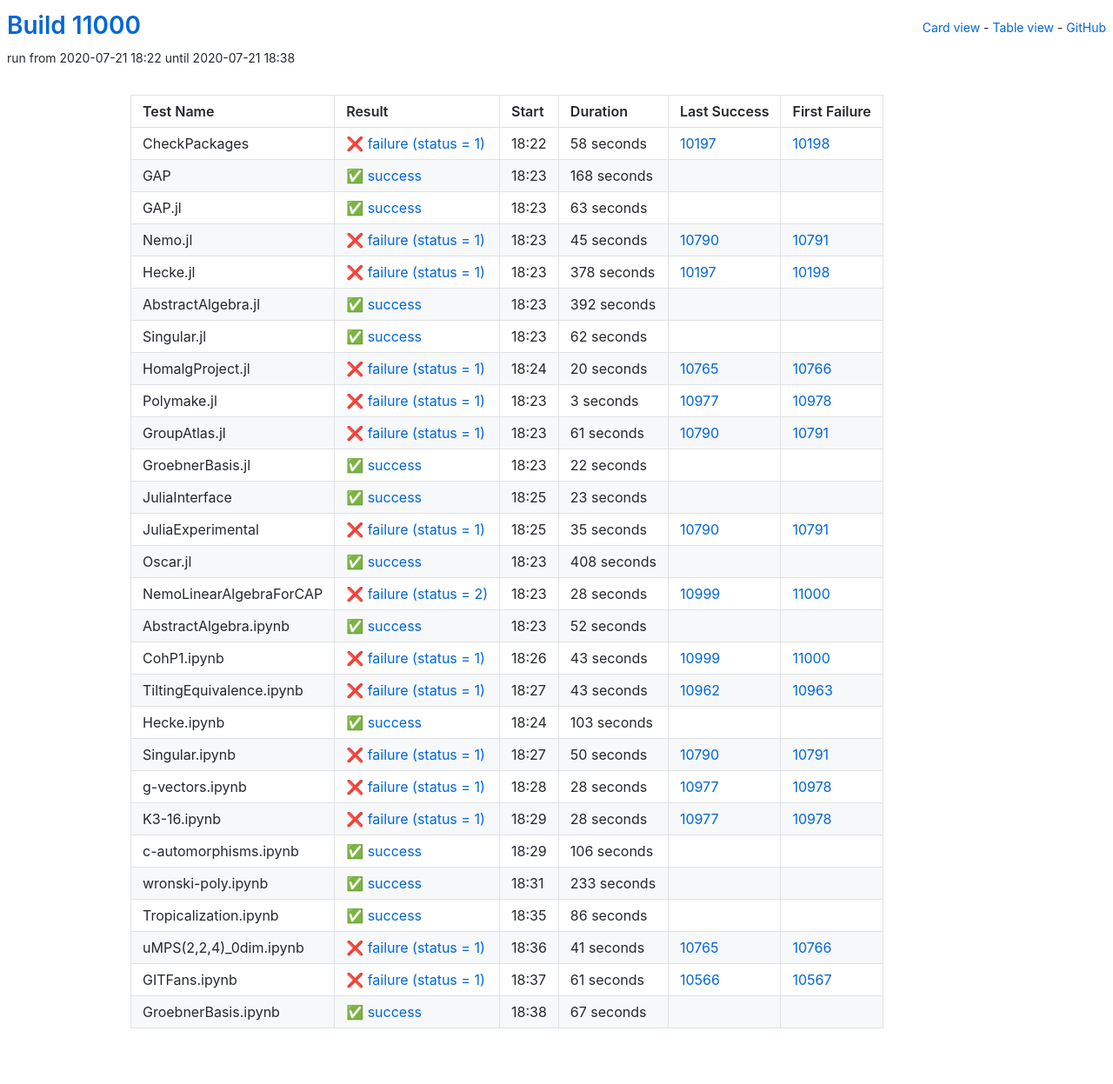
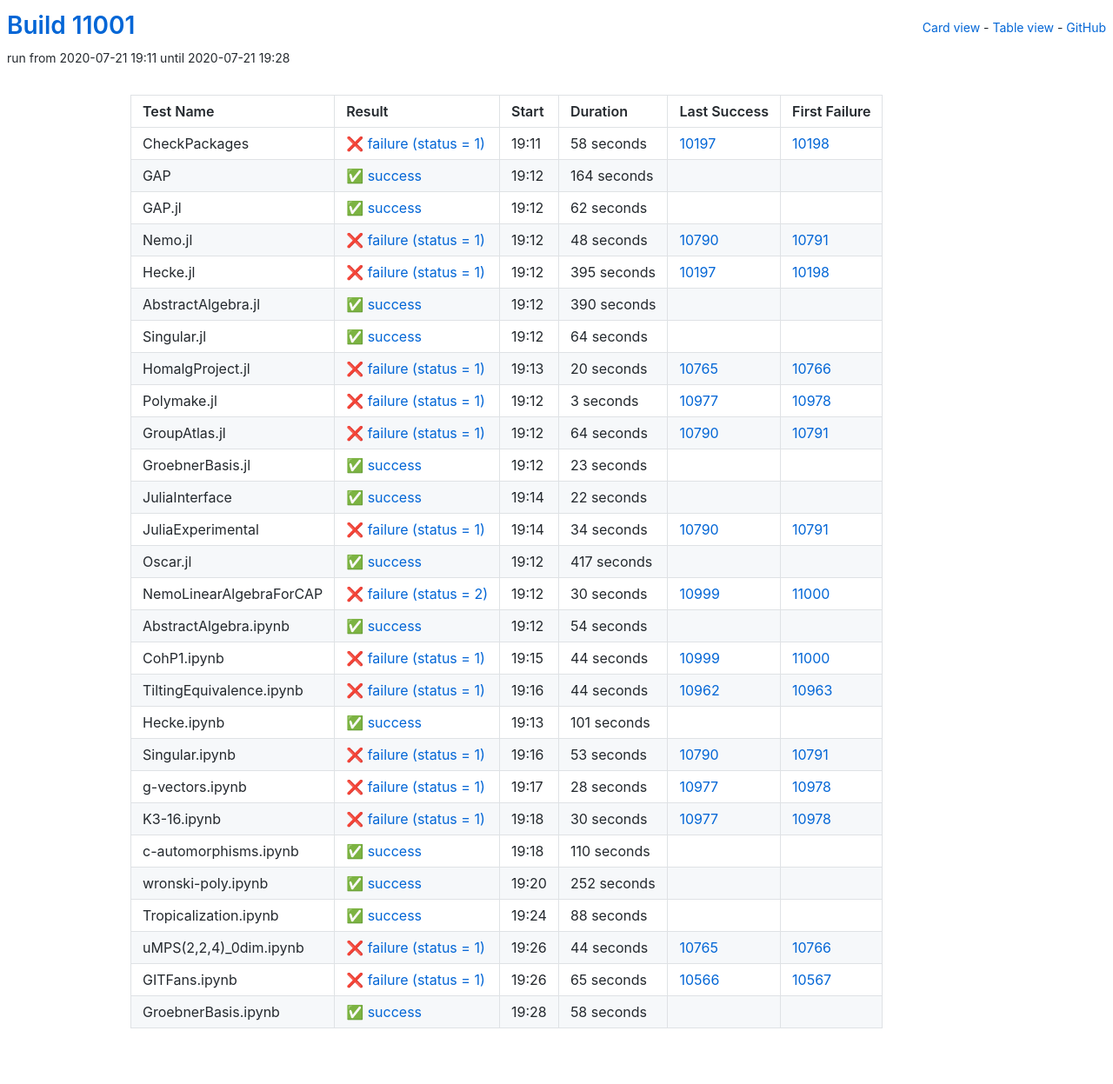
Before and after one commit to oscar-system/oscar-ci-status, a Jekyll site: the page built from table.html, in a window 1280 px wide. Shown: the whole page at 87% size. Built offline with Jekyll 4.4.1, drawn with Linux system fonts in a browser that asks for light colours.

Commit message:
Build #11001

```diff
--- a/_data/ci.yml
+++ b/_data/ci.yml
@@ -1,6 +1,6 @@
 ---
-build: 11000
-build_url: https://oscarci.mathematik.uni-kl.de/job/oscar/11000/
+build: 11001
+build_url: https://oscarci.mathematik.uni-kl.de/job/oscar/11001/
 job: oscar
 organization: oscar-system
 repo: oscar-ci-status
@@ -8,8 +8,8 @@
 tests:
 - name: CheckPackages
   id: checkpackages
-  log: https://oscarci.mathematik.uni-kl.de/job/oscar/11000/artifact/logs/build-11000/CheckPackages.log
-  start: 2020-07-21 18:22
+  log: https://oscarci.mathematik.uni-kl.de/job/oscar/11001/artifact/logs/build-11001/CheckPackages.log
+  start: 2020-07-21 19:11
   success: false
   exitcode: 1
   status: failure
@@ -20,68 +20,20 @@
   first_failure_url: https://oscarci.mathematik.uni-kl.de/job/oscar/10198/
 - name: GAP
   id: gap
-  log: https://oscarci.mathematik.uni-kl.de/job/oscar/11000/artifact/logs/build-11000/GAP.log
-  start: 2020-07-21 18:23
+  log: https://oscarci.mathematik.uni-kl.de/job/oscar/11001/artifact/logs/build-11001/GAP.log
+  start: 2020-07-21 19:12
   success: true
   exitcode: 0
   status: success
-  duration: 168
+  duration: 164
   last_success: false
   last_success_url:
   first_failure: false
   first_failure_url:
 - name: GAP.jl
   id: gap-jl
-  log: https://oscarci.mathematik.uni-kl.de/job/oscar/11000/artifact/logs/build-11000/GAP.jl.log
-  start: 2020-07-21 18:23
-  success: true
-  exitcode: 0
-  status: success
-  duration: 63
-  last_success: false
-  last_success_url:
-  first_failure: false
-  first_failure_url:
-- name: Nemo.jl
-  id: nemo-jl
-  log: https://oscarci.mathematik.uni-kl.de/job/oscar/11000/artifact/logs/build-11000/Nemo.jl.log
-  start: 2020-07-21 18:23
-  success: false
-  exitcode: 1
-  status: failure
-  duration: 45
-  last_success: 10790
-  last_success_url: https://oscarci.mathematik.uni-kl.de/job/oscar/10790/
-  first_failure: 10791
-  first_failure_url: https://oscarci.mathematik.uni-kl.de/job/oscar/10791/
-- name: Hecke.jl
-  id: hecke-jl
-  log: https://oscarci.mathematik.uni-kl.de/job/oscar/11000/artifact/logs/build-11000/Hecke.jl.log
-  start: 2020-07-21 18:23
-  success: false
-  exitcode: 1
-  status: failure
-  duration: 378
-  last_success: 10197
-  last_success_url: https://oscarci.mathematik.uni-kl.de/job/oscar/10197/
-  first_failure: 10198
-  first_failure_url: https://oscarci.mathematik.uni-kl.de/job/oscar/10198/
-- name: AbstractAlgebra.jl
-  id: abstractalgebra-jl
-  log: https://oscarci.mathematik.uni-kl.de/job/oscar/11000/artifact/logs/build-11000/AbstractAlgebra.jl.log
-  start: 2020-07-21 18:23
-  success: true
-  exitcode: 0
-  status: success
-  duration: 392
-  last_success: false
-  last_success_url:
-  first_failure: false
-  first_failure_url:
-- name: Singular.jl
-  id: singular-jl
-  log: https://oscarci.mathematik.uni-kl.de/job/oscar/11000/artifact/logs/build-11000/Singular.jl.log
-  start: 2020-07-21 18:23
+  log: https://oscarci.mathematik.uni-kl.de/job/oscar/11001/artifact/logs/build-11001/GAP.jl.log
+  start: 2020-07-21 19:12
   success: true
   exitcode: 0
   status: success
@@ -90,10 +42,58 @@
   last_success_url:
   first_failure: false
   first_failure_url:
+- name: Nemo.jl
+  id: nemo-jl
+  log: https://oscarci.mathematik.uni-kl.de/job/oscar/11001/artifact/logs/build-11001/Nemo.jl.log
+  start: 2020-07-21 19:12
+  success: false
+  exitcode: 1
+  status: failure
+  duration: 48
+  last_success: 10790
+  last_success_url: https://oscarci.mathematik.uni-kl.de/job/oscar/10790/
+  first_failure: 10791
+  first_failure_url: https://oscarci.mathematik.uni-kl.de/job/oscar/10791/
+- name: Hecke.jl
+  id: hecke-jl
+  log: https://oscarci.mathematik.uni-kl.de/job/oscar/11001/artifact/logs/build-11001/Hecke.jl.log
+  start: 2020-07-21 19:12
+  success: false
+  exitcode: 1
+  status: failure
+  duration: 395
+  last_success: 10197
+  last_success_url: https://oscarci.mathematik.uni-kl.de/job/oscar/10197/
+  first_failure: 10198
+  first_failure_url: https://oscarci.mathematik.uni-kl.de/job/oscar/10198/
+- name: AbstractAlgebra.jl
+  id: abstractalgebra-jl
+  log: https://oscarci.mathematik.uni-kl.de/job/oscar/11001/artifact/logs/build-11001/AbstractAlgebra.jl.log
+  start: 2020-07-21 19:12
+  success: true
+  exitcode: 0
+  status: success
+  duration: 390
+  last_success: false
+  last_success_url:
+  first_failure: false
+  first_failure_url:
+- name: Singular.jl
+  id: singular-jl
+  log: https://oscarci.mathematik.uni-kl.de/job/oscar/11001/artifact/logs/build-11001/Singular.jl.log
+  start: 2020-07-21 19:12
+  success: true
+  exitcode: 0
+  status: success
+  duration: 64
+  last_success: false
+  last_success_url:
+  first_failure: false
+  first_failure_url:
 - name: HomalgProject.jl
   id: homalgproject-jl
-  log: https://oscarci.mathematik.uni-kl.de/job/oscar/11000/artifact/logs/build-11000/HomalgProject.jl.log
-  start: 2020-07-21 18:24
+  log: https://oscarci.mathematik.uni-kl.de/job/oscar/11001/artifact/logs/build-11001/HomalgProject.jl.log
+  start: 2020-07-21 19:13
   success: false
   exitcode: 1
   status: failure
@@ -104,8 +104,8 @@
   first_failure_url: https://oscarci.mathematik.uni-kl.de/job/oscar/10766/
 - name: Polymake.jl
   id: polymake-jl
-  log: https://oscarci.mathematik.uni-kl.de/job/oscar/11000/artifact/logs/build-11000/Polymake.jl.log
-  start: 2020-07-21 18:23
+  log: https://oscarci.mathematik.uni-kl.de/job/oscar/11001/artifact/logs/build-11001/Polymake.jl.log
+  start: 2020-07-21 19:12
   success: false
   exitcode: 1
   status: failure
@@ -116,20 +116,32 @@
   first_failure_url: https://oscarci.mathematik.uni-kl.de/job/oscar/10978/
 - name: GroupAtlas.jl
   id: groupatlas-jl
-  log: https://oscarci.mathematik.uni-kl.de/job/oscar/11000/artifact/logs/build-11000/GroupAtlas.jl.log
-  start: 2020-07-21 18:23
+  log: https://oscarci.mathematik.uni-kl.de/job/oscar/11001/artifact/logs/build-11001/GroupAtlas.jl.log
+  start: 2020-07-21 19:12
   success: false
   exitcode: 1
   status: failure
-  duration: 61
+  duration: 64
   last_success: 10790
   last_success_url: https://oscarci.mathematik.uni-kl.de/job/oscar/10790/
   first_failure: 10791
   first_failure_url: https://oscarci.mathematik.uni-kl.de/job/oscar/10791/
 - name: GroebnerBasis.jl
   id: groebnerbasis-jl
-  log: https://oscarci.mathematik.uni-kl.de/job/oscar/11000/artifact/logs/build-11000/GroebnerBasis.jl.log
-  start: 2020-07-21 18:23
+  log: https://oscarci.mathematik.uni-kl.de/job/oscar/11001/artifact/logs/build-11001/GroebnerBasis.jl.log
+  start: 2020-07-21 19:12
+  success: true
+  exitcode: 0
+  status: success
+  duration: 23
+  last_success: false
+  last_success_url:
+  first_failure: false
+  first_failure_url:
+- name: JuliaInterface
+  id: juliainterface
+  log: https://oscarci.mathematik.uni-kl.de/job/oscar/11001/artifact/logs/build-11001/JuliaInterface.log
+  start: 2020-07-21 19:14
   success: true
   exitcode: 0
   status: success
@@ -138,118 +150,106 @@
   last_success_url:
   first_failure: false
   first_failure_url:
-- name: JuliaInterface
-  id: juliainterface
-  log: https://oscarci.mathematik.uni-kl.de/job/oscar/11000/artifact/logs/build-11000/JuliaInterface.log
-  start: 2020-07-21 18:25
-  success: true
-  exitcode: 0
-  status: success
-  duration: 23
-  last_success: false
-  last_success_url:
-  first_failure: false
-  first_failure_url:
 - name: JuliaExperimental
   id: juliaexperimental
-  log: https://oscarci.mathematik.uni-kl.de/job/oscar/11000/artifact/logs/build-11000/JuliaExperimental.log
-  start: 2020-07-21 18:25
+  log: https://oscarci.mathematik.uni-kl.de/job/oscar/11001/artifact/logs/build-11001/JuliaExperimental.log
+  start: 2020-07-21 19:14
   success: false
   exitcode: 1
   status: failure
-  duration: 35
+  duration: 34
   last_success: 10790
   last_success_url: https://oscarci.mathematik.uni-kl.de/job/oscar/10790/
   first_failure: 10791
   first_failure_url: https://oscarci.mathematik.uni-kl.de/job/oscar/10791/
 - name: Oscar.jl
   id: oscar-jl
-  log: https://oscarci.mathematik.uni-kl.de/job/oscar/11000/artifact/logs/build-11000/Oscar.jl.log
-  start: 2020-07-21 18:23
+  log: https://oscarci.mathematik.uni-kl.de/job/oscar/11001/artifact/logs/build-11001/Oscar.jl.log
+  start: 2020-07-21 19:12
   success: true
   exitcode: 0
   status: success
-  duration: 408
+  duration: 417
   last_success: false
   last_success_url:
   first_failure: false
   first_failure_url:
 - name: NemoLinearAlgebraForCAP
   id: nemolinearalgebraforcap
-  log: https://oscarci.mathematik.uni-kl.de/job/oscar/11000/artifact/logs/build-11000/NemoLinearAlgebraForCAP.log
-  start: 2020-07-21 18:23
+  log: https://oscarci.mathematik.uni-kl.de/job/oscar/11001/artifact/logs/build-11001/NemoLinearAlgebraForCAP.log
+  start: 2020-07-21 19:12
   success: false
   exitcode: 2
   status: failure
-  duration: 28
+  duration: 30
   last_success: 10999
   last_success_url: https://oscarci.mathematik.uni-kl.de/job/oscar/10999/
   first_failure: 11000
   first_failure_url: https://oscarci.mathematik.uni-kl.de/job/oscar/11000/
 - name: AbstractAlgebra.ipynb
   id: abstractalgebra-ipynb
-  log: https://oscarci.mathematik.uni-kl.de/job/oscar/11000/artifact/logs/build-11000/AbstractAlgebra.ipynb.log
-  start: 2020-07-21 18:23
+  log: https://oscarci.mathematik.uni-kl.de/job/oscar/11001/artifact/logs/build-11001/AbstractAlgebra.ipynb.log
+  start: 2020-07-21 19:12
   success: true
   exitcode: 0
   status: success
-  duration: 52
+  duration: 54
   last_success: false
   last_success_url:
   first_failure: false
   first_failure_url:
 - name: CohP1.ipynb
   id: cohp1-ipynb
-  log: https://oscarci.mathematik.uni-kl.de/job/oscar/11000/artifact/logs/build-11000/CohP1.ipynb.log
-  start: 2020-07-21 18:26
+  log: https://oscarci.mathematik.uni-kl.de/job/oscar/11001/artifact/logs/build-11001/CohP1.ipynb.log
+  start: 2020-07-21 19:15
   success: false
   exitcode: 1
   status: failure
-  duration: 43
+  duration: 44
   last_success: 10999
   last_success_url: https://oscarci.mathematik.uni-kl.de/job/oscar/10999/
   first_failure: 11000
   first_failure_url: https://oscarci.mathematik.uni-kl.de/job/oscar/11000/
 - name: TiltingEquivalence.ipynb
   id: tiltingequivalence-ipynb
-  log: https://oscarci.mathematik.uni-kl.de/job/oscar/11000/artifact/logs/build-11000/TiltingEquivalence.ipynb.log
-  start: 2020-07-21 18:27
+  log: https://oscarci.mathematik.uni-kl.de/job/oscar/11001/artifact/logs/build-11001/TiltingEquivalence.ipynb.log
+  start: 2020-07-21 19:16
   success: false
   exitcode: 1
   status: failure
-  duration: 43
+  duration: 44
   last_success: 10962
   last_success_url: https://oscarci.mathematik.uni-kl.de/job/oscar/10962/
   first_failure: 10963
   first_failure_url: https://oscarci.mathematik.uni-kl.de/job/oscar/10963/
 - name: Hecke.ipynb
   id: hecke-ipynb
-  log: https://oscarci.mathematik.uni-kl.de/job/oscar/11000/artifact/logs/build-11000/Hecke.ipynb.log
-  start: 2020-07-21 18:24
+  log: https://oscarci.mathematik.uni-kl.de/job/oscar/11001/artifact/logs/build-11001/Hecke.ipynb.log
+  start: 2020-07-21 19:13
   success: true
   exitcode: 0
   status: success
-  duration: 103
+  duration: 101
   last_success: false
   last_success_url:
   first_failure: false
   first_failure_url:
 - name: Singular.ipynb
   id: singular-ipynb
-  log: https://oscarci.mathematik.uni-kl.de/job/oscar/11000/artifact/logs/build-11000/Singular.ipynb.log
-  start: 2020-07-21 18:27
+  log: https://oscarci.mathematik.uni-kl.de/job/oscar/11001/artifact/logs/build-11001/Singular.ipynb.log
+  start: 2020-07-21 19:16
   success: false
   exitcode: 1
   status: failure
-  duration: 50
+  duration: 53
   last_success: 10790
   last_success_url: https://oscarci.mathematik.uni-kl.de/job/oscar/10790/
   first_failure: 10791
   first_failure_url: https://oscarci.mathematik.uni-kl.de/job/oscar/10791/
 - name: g-vectors.ipynb
   id: g-vectors-ipynb
-  log: https://oscarci.mathematik.uni-kl.de/job/oscar/11000/artifact/logs/build-11000/g-vectors.ipynb.log
-  start: 2020-07-21 18:28
+  log: https://oscarci.mathematik.uni-kl.de/job/oscar/11001/artifact/logs/build-11001/g-vectors.ipynb.log
+  start: 2020-07-21 19:17
   success: false
   exitcode: 1
   status: failure
@@ -260,84 +260,84 @@
   first_failure_url: https://oscarci.mathematik.uni-kl.de/job/oscar/10978/
 - name: K3-16.ipynb
   id: k3-16-ipynb
-  log: https://oscarci.mathematik.uni-kl.de/job/oscar/11000/artifact/logs/build-11000/K3-16.ipynb.log
-  start: 2020-07-21 18:29
+  log: https://oscarci.mathematik.uni-kl.de/job/oscar/11001/artifact/logs/build-11001/K3-16.ipynb.log
+  start: 2020-07-21 19:18
   success: false
   exitcode: 1
   status: failure
-  duration: 28
+  duration: 30
   last_success: 10977
   last_success_url: https://oscarci.mathematik.uni-kl.de/job/oscar/10977/
   first_failure: 10978
   first_failure_url: https://oscarci.mathematik.uni-kl.de/job/oscar/10978/
 - name: c-automorphisms.ipynb
   id: c-automorphisms-ipynb
-  log: https://oscarci.mathematik.uni-kl.de/job/oscar/11000/artifact/logs/build-11000/c-automorphisms.ipynb.log
-  start: 2020-07-21 18:29
+  log: https://oscarci.mathematik.uni-kl.de/job/oscar/11001/artifact/logs/build-11001/c-automorphisms.ipynb.log
+  start: 2020-07-21 19:18
   success: true
   exitcode: 0
   status: success
-  duration: 106
+  duration: 110
   last_success: false
   last_success_url:
   first_failure: false
   first_failure_url:
 - name: wronski-poly.ipynb
   id: wronski-poly-ipynb
-  log: https://oscarci.mathematik.uni-kl.de/job/oscar/11000/artifact/logs/build-11000/wronski-poly.ipynb.log
-  start: 2020-07-21 18:31
+  log: https://oscarci.mathematik.uni-kl.de/job/oscar/11001/artifact/logs/build-11001/wronski-poly.ipynb.log
+  start: 2020-07-21 19:20
   success: true
   exitcode: 0
   status: success
-  duration: 233
+  duration: 252
   last_success: false
   last_success_url:
   first_failure: false
   first_failure_url:
 - name: Tropicalization.ipynb
   id: tropicalization-ipynb
-  log: https://oscarci.mathematik.uni-kl.de/job/oscar/11000/artifact/logs/build-11000/Tropicalization.ipynb.log
-  start: 2020-07-21 18:35
+  log: https://oscarci.mathematik.uni-kl.de/job/oscar/11001/artifact/logs/build-11001/Tropicalization.ipynb.log
+  start: 2020-07-21 19:24
   success: true
   exitcode: 0
   status: success
-  duration: 86
+  duration: 88
   last_success: false
   last_success_url:
   first_failure: false
   first_failure_url:
 - name: uMPS(2,2,4)_0dim.ipynb
   id: umps-2-2-4-0dim-ipynb
-  log: https://oscarci.mathematik.uni-kl.de/job/oscar/11000/artifact/logs/build-11000/uMPS-2-2-4-_0dim.ipynb.log
-  start: 2020-07-21 18:36
+  log: https://oscarci.mathematik.uni-kl.de/job/oscar/11001/artifact/logs/build-11001/uMPS-2-2-4-_0dim.ipynb.log
+  start: 2020-07-21 19:26
   success: false
   exitcode: 1
   status: failure
-  duration: 41
+  duration: 44
   last_success: 10765
   last_success_url: https://oscarci.mathematik.uni-kl.de/job/oscar/10765/
   first_failure: 10766
   first_failure_url: https://oscarci.mathematik.uni-kl.de/job/oscar/10766/
 - name: GITFans.ipynb
   id: gitfans-ipynb
-  log: https://oscarci.mathematik.uni-kl.de/job/oscar/11000/artifact/logs/build-11000/GITFans.ipynb.log
-  start: 2020-07-21 18:37
+  log: https://oscarci.mathematik.uni-kl.de/job/oscar/11001/artifact/logs/build-11001/GITFans.ipynb.log
+  start: 2020-07-21 19:26
   success: false
   exitcode: 1
   status: failure
-  duration: 61
+  duration: 65
   last_success: 10566
   last_success_url: https://oscarci.mathematik.uni-kl.de/job/oscar/10566/
   first_failure: 10567
   first_failure_url: https://oscarci.mathematik.uni-kl.de/job/oscar/10567/
 - name: GroebnerBasis.ipynb
   id: groebnerbasis-ipynb
-  log: https://oscarci.mathematik.uni-kl.de/job/oscar/11000/artifact/logs/build-11000/GroebnerBasis.ipynb.log
-  start: 2020-07-21 18:38
+  log: https://oscarci.mathematik.uni-kl.de/job/oscar/11001/artifact/logs/build-11001/GroebnerBasis.ipynb.log
+  start: 2020-07-21 19:28
   success: true
   exitcode: 0
   status: success
-  duration: 67
+  duration: 58
   last_success: false
   last_success_url:
   first_failure: false
```
Also changed, not shown: README.md.
